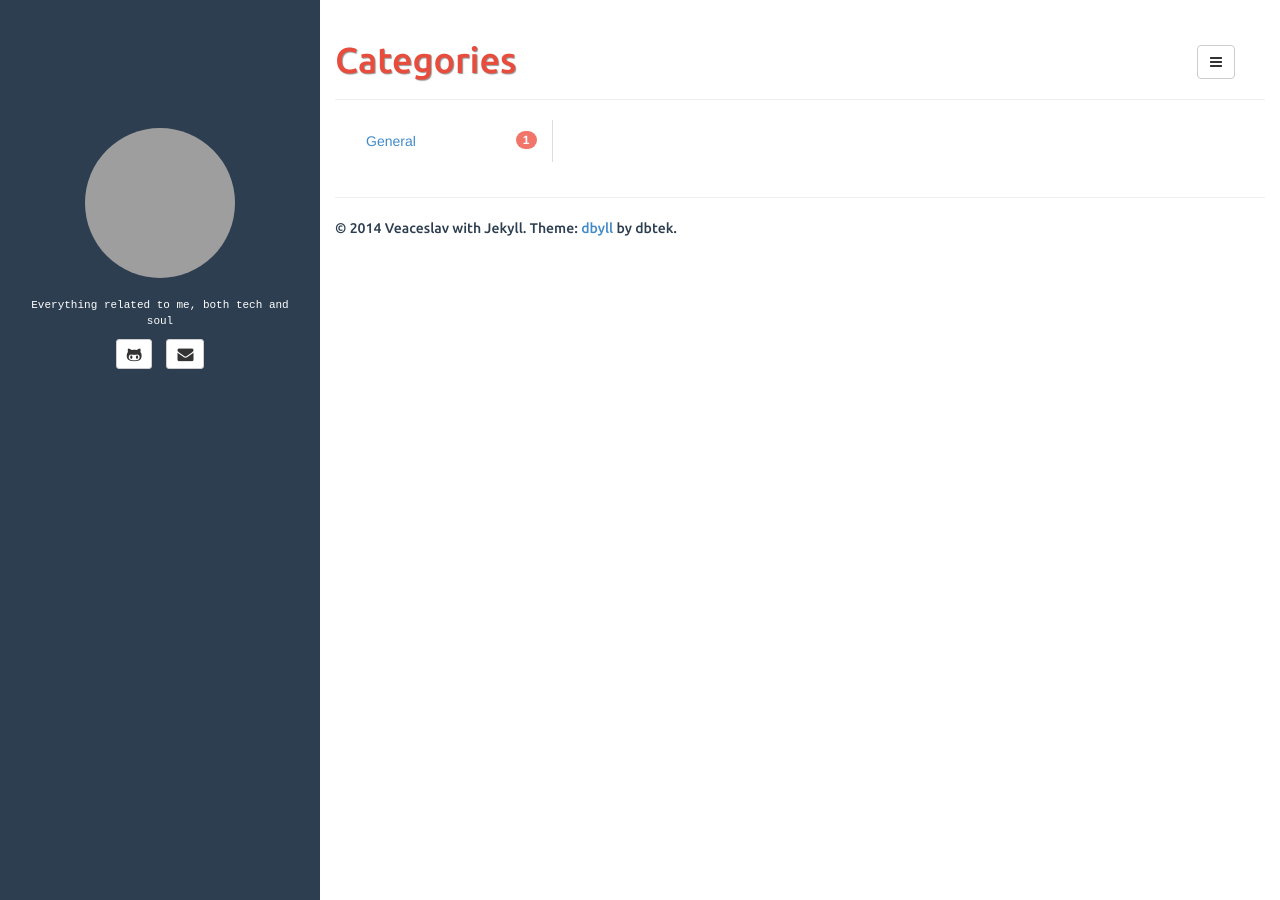
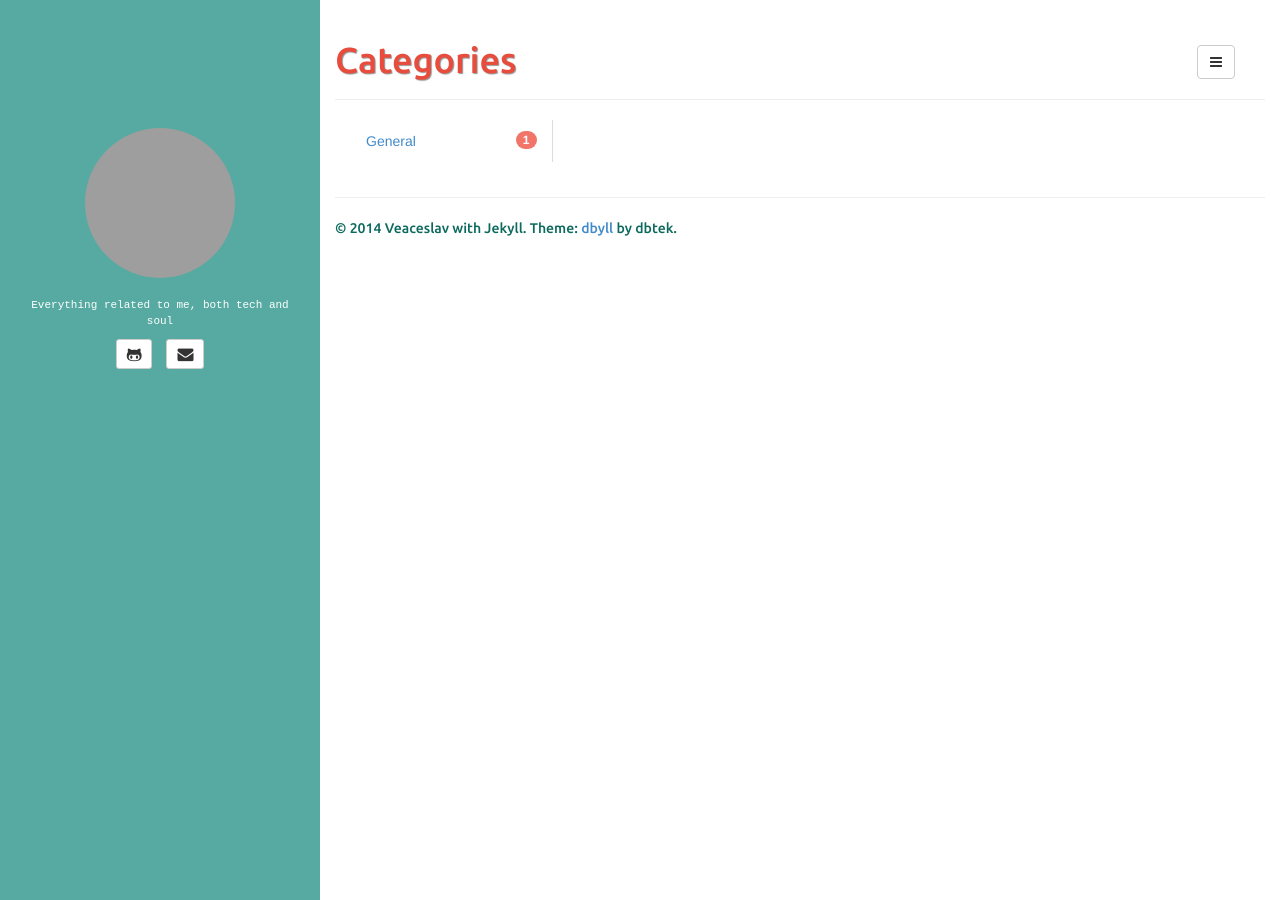
Before and after one commit to veaceslav/veaceslav.github.io, a Jekyll site: the page built from categories.html, in a window 1280 px wide. Built offline with Jekyll 4.4.1, drawn with Linux system fonts in a browser that asks for light colours; grey boxes are pictures that could not be loaded.

Commit message:
Design revision

```diff
--- a/assets/css/style.css
+++ b/assets/css/style.css
@@ -1,14 +1,14 @@
 @import url(http://fonts.googleapis.com/css?family=Ubuntu:500&subset=latin,latin-ext);
 
 body{
-	color: #2c3e50;
+	color: #0c695d;
 }
 
 .sidebar {
 	position: fixed;
 	top: 0px;
 	padding-top: 10%;
-	background-color: #2c3e50;
+	background-color: rgba(11, 133, 120, 0.69);
 	color: #fff;
 }
 
```
Also changed, not shown: _posts/2014-10-12-hello.md (+1 -0 lines), old/2013-11-15-hello-world.md (line endings or trailing spaces).
